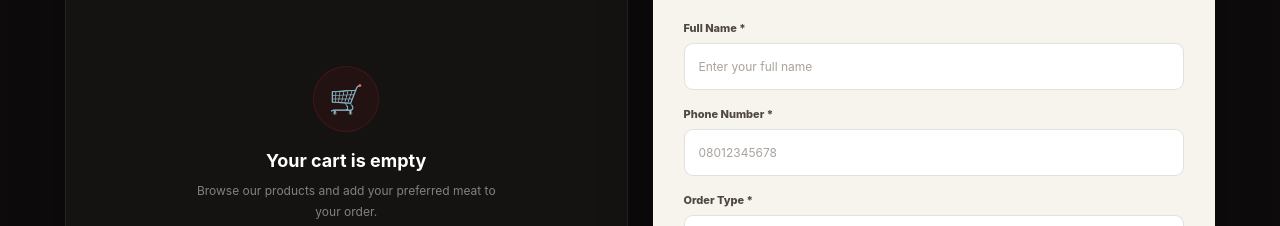
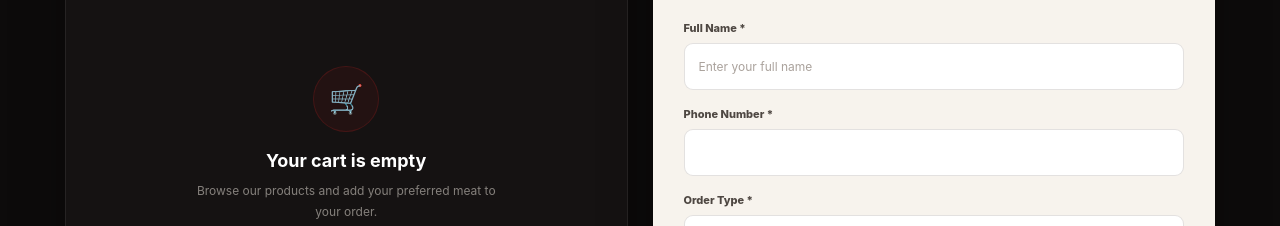
Before and after one commit to freefire43cjt3-cpu/platinum-farida-web, a React (Create React App) app: page / in a window 1280 px wide. Shown: the part 7180-7406 px from the top of the page. Built offline with nearby package versions, Linux system fonts and the light colour scheme.

Commit message:
Remove phone placeholder

```diff
--- a/src/Components/About.css
+++ b/src/Components/About.css
@@ -727,6 +727,9 @@
 }
 
 
+
+
+
 /* =====================================================
    VERY SMALL PHONES
 ===================================================== */
--- a/src/Components/Cart.jsx
+++ b/src/Components/Cart.jsx
@@ -509,7 +509,6 @@ Sent from Platinum Farida Website
               <input
                 type="tel"
                 name="phone"
-                placeholder="08012345678"
                 value={customer.phone}
                 onChange={updateCustomer}
                 required
```
